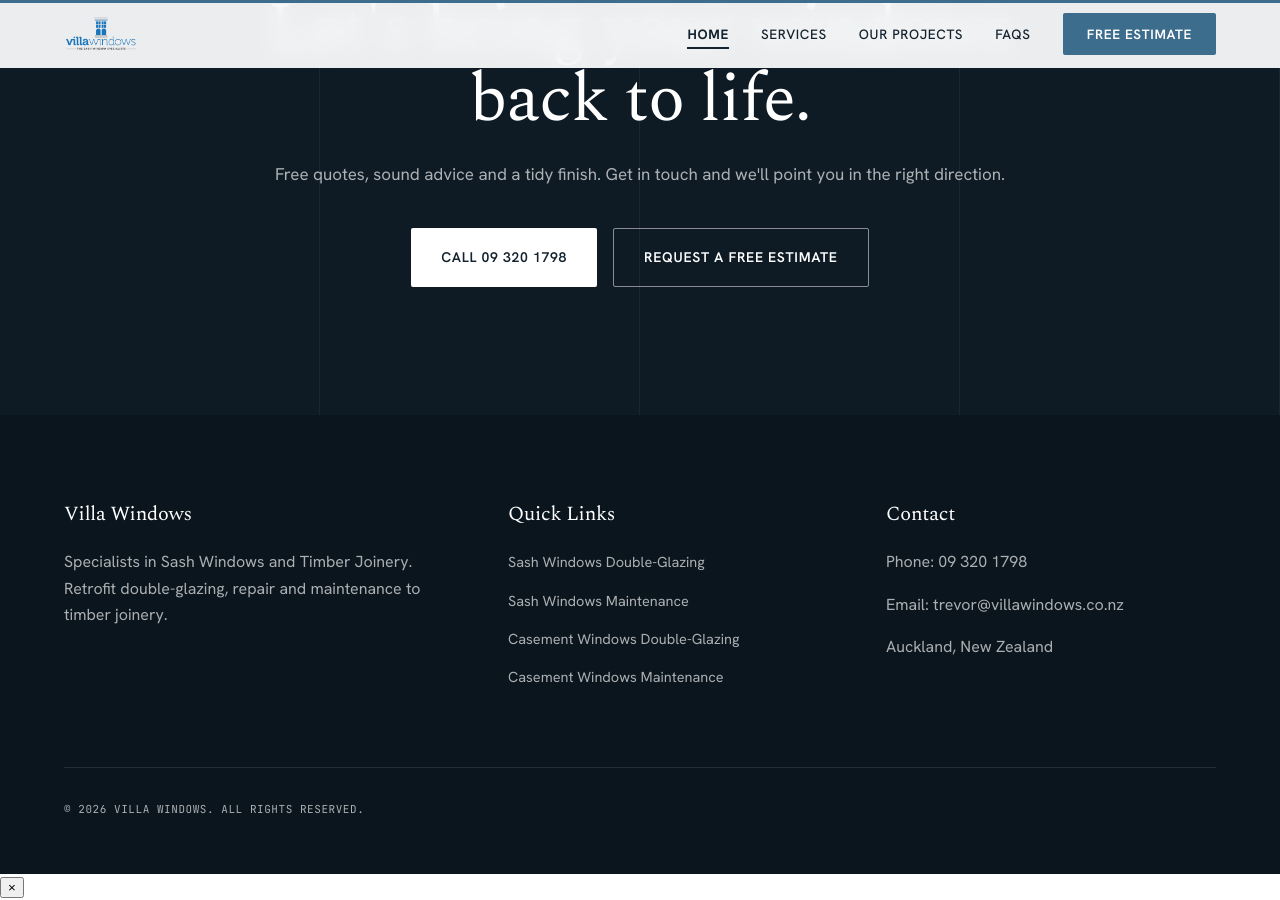
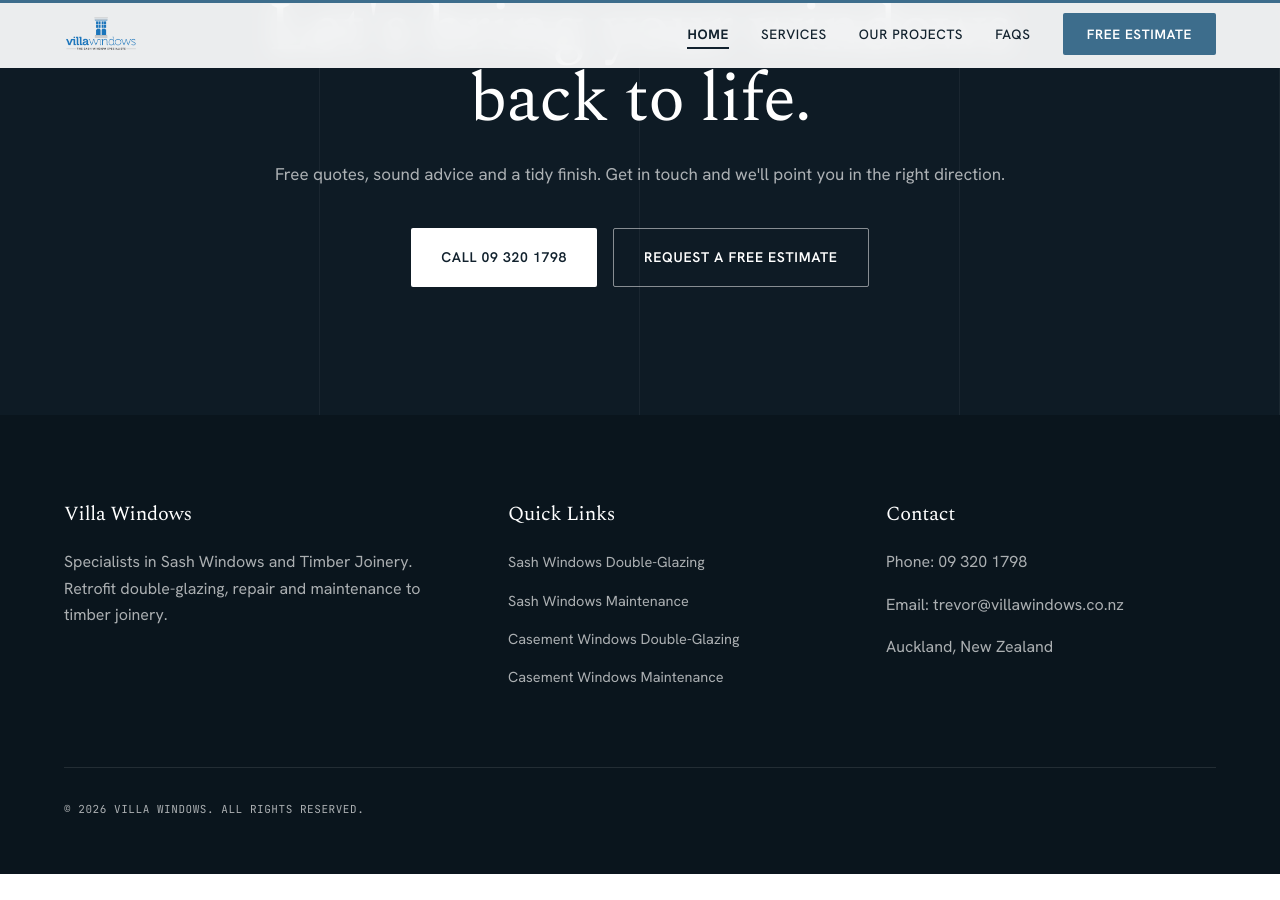
Before and after one commit to rynomster/villawindows, a Jekyll site: the page built from index.md, in a window 1280 px wide and 900 px high, scrolled down 3740 px. Built offline with Jekyll 4.4.1, drawn with Linux system fonts in a browser that asks for light colours; after the commit the page ends 4614 px from its top, so only the background shows below that.

Commit message:
Fix factual errors, align with archive, and resolve UI bug
- Removed mentions of "putty" and "splicing" (not performed by client)
- Aligned service offerings and terminology with archive (villawindows.co.nz)
- Added missing services: Spiral balance replacement and Meeting-rail alignment
- Standardized NZ English and fixed grammatical errors (FAQs, hyphenation)
- Fixed "little cross" UI bug by adding missing lightbox CSS
- Verified consistency across all content files

Co-authored-by: rynomster <6912789+rynomster@users.noreply.github.com>

```diff
--- a/assets/css/style.css
+++ b/assets/css/style.css
@@ -1153,6 +1153,59 @@ footer {
 }
 
 /* ============================================================
+   LIGHTBOX
+   ============================================================ */
+#lightbox {
+  position: fixed;
+  inset: 0;
+  background: rgba(10, 22, 31, 0.95);
+  display: none;
+  align-items: center;
+  justify-content: center;
+  z-index: 2000;
+  padding: clamp(20px, 5vw, 64px);
+  cursor: zoom-out;
+}
+
+.lightbox-content {
+  max-width: 1200px;
+  width: 100%;
+  max-height: 90vh;
+  display: flex;
+  align-items: center;
+  justify-content: center;
+}
+
+.lightbox-content img {
+  max-width: 100%;
+  max-height: 90vh;
+  object-fit: contain;
+  box-shadow: 0 30px 90px rgba(0,0,0,0.5);
+  border-radius: 2px;
+  animation: pop 0.4s var(--transition-standard);
+}
+
+.lightbox-close {
+  position: absolute;
+  top: 32px;
+  right: 32px;
+  background: none;
+  border: none;
+  color: #fff;
+  font-size: 48px;
+  line-height: 1;
+  cursor: pointer;
+  padding: 10px;
+  z-index: 2010;
+  opacity: 0.7;
+  transition: opacity 0.3s;
+}
+
+.lightbox-close:hover {
+  opacity: 1;
+}
+
+/* ============================================================
    RESPONSIVE
    ============================================================ */
 @media (max-width: 768px) {
```
